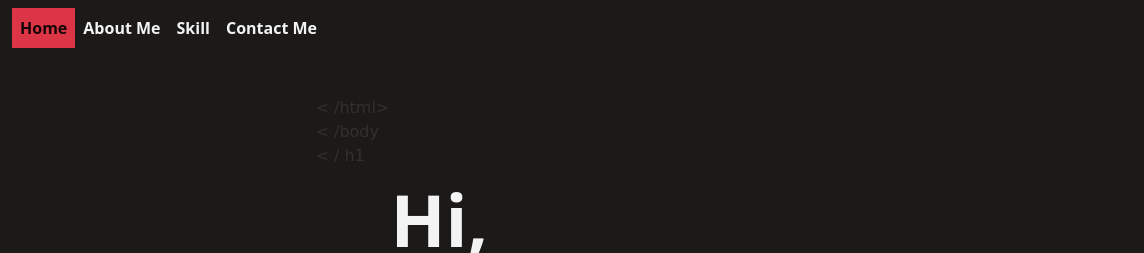
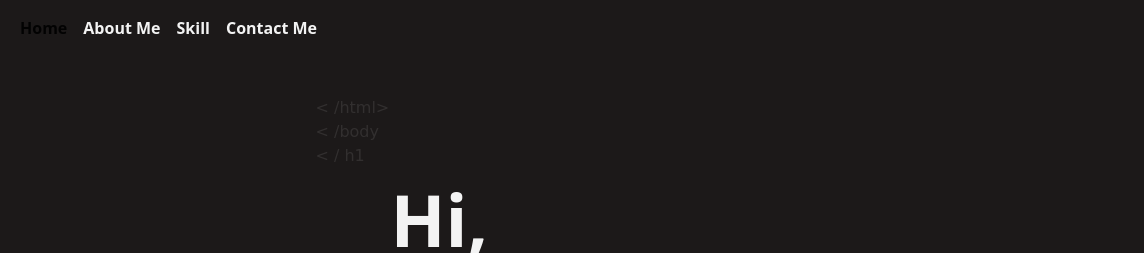
Before and after one commit to Gonzalojp18/Portafolio-Prueba, a plain HTML site: page index.html in a window 1280 px wide. Shown: the top 253 px of the page, 0-1144 px from the left. Drawn offline with nearby package versions, Linux system fonts and the light colour scheme; a web font is replaced by a local one.

Commit message:
checking changes in master

```diff
--- a/index.html
+++ b/index.html
@@ -24,7 +24,7 @@
                 </button>
                 <div class="collapse navbar-collapse" id="navbarNavAltMarkup">
                     <div class="navbar-nav">
-                        <a class="nav-link active bg-danger" Dangerrrent="page" href="#">Home</a>
+                        <a class="nav-link active" Dangerrrent="page" href="#">Home</a>
                         <a class="nav-link" href="#aboutMe">About Me</a>
                         <a class="nav-link" href="#skill">Skill</a>
                         <a class="nav-link" href="#boxContact">Contact Me</a>
```
